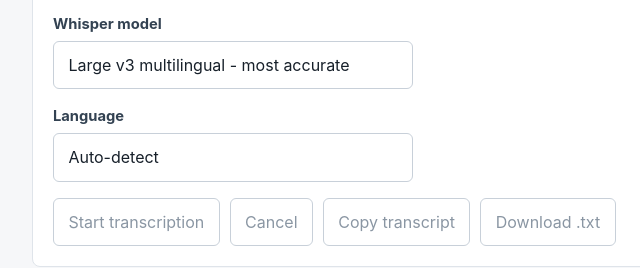
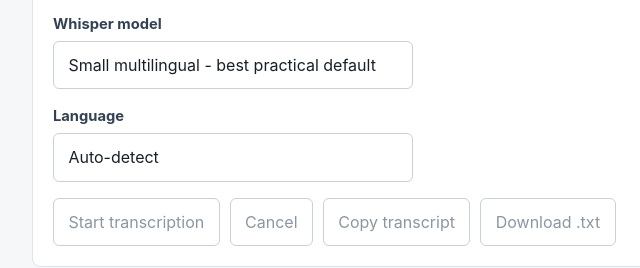
Before and after one commit to gero3/clip-scribe, a website built with Vite: page index.html in a window 1280 px wide. Shown: the part 506-774 px from the top of the page, 148-788 px from the left. Built offline with nearby package versions, Linux system fonts and the light colour scheme.

Commit message:
Default to practical Whisper small model

```diff
--- a/index.html
+++ b/index.html
@@ -32,8 +32,8 @@
             <optgroup label="Multilingual">
               <option value="Xenova/whisper-tiny">Tiny multilingual - fastest</option>
               <option value="Xenova/whisper-base">Base multilingual - better</option>
-              <option value="Xenova/whisper-small">Small multilingual - heavier</option>
-              <option value="Xenova/whisper-large-v3" selected>Large v3 multilingual - most accurate</option>
+              <option value="Xenova/whisper-small" selected>Small multilingual - best practical default</option>
+              <option value="Xenova/whisper-large-v3">Large v3 multilingual - experimental</option>
             </optgroup>
             <optgroup label="English only">
               <option value="Xenova/whisper-tiny.en">Tiny English - fastest</option>
--- a/src/transcription.worker.ts
+++ b/src/transcription.worker.ts
@@ -33,7 +33,7 @@
 const OVERLAP_SECONDS = 5;
 const STEP_SECONDS = CHUNK_SECONDS - OVERLAP_SECONDS;
 const INPUT_NAME = 'input.mp4';
-const DEFAULT_MODEL_ID = 'Xenova/whisper-large-v3';
+const DEFAULT_MODEL_ID = 'Xenova/whisper-small';
 const LARGE_MODEL_FALLBACK_ID = 'Xenova/whisper-small';
 const LAST_RESORT_MODEL_ID = 'Xenova/whisper-base';
 const ALLOWED_MODEL_IDS = new Set([
```
Also changed, not shown: README.md.
